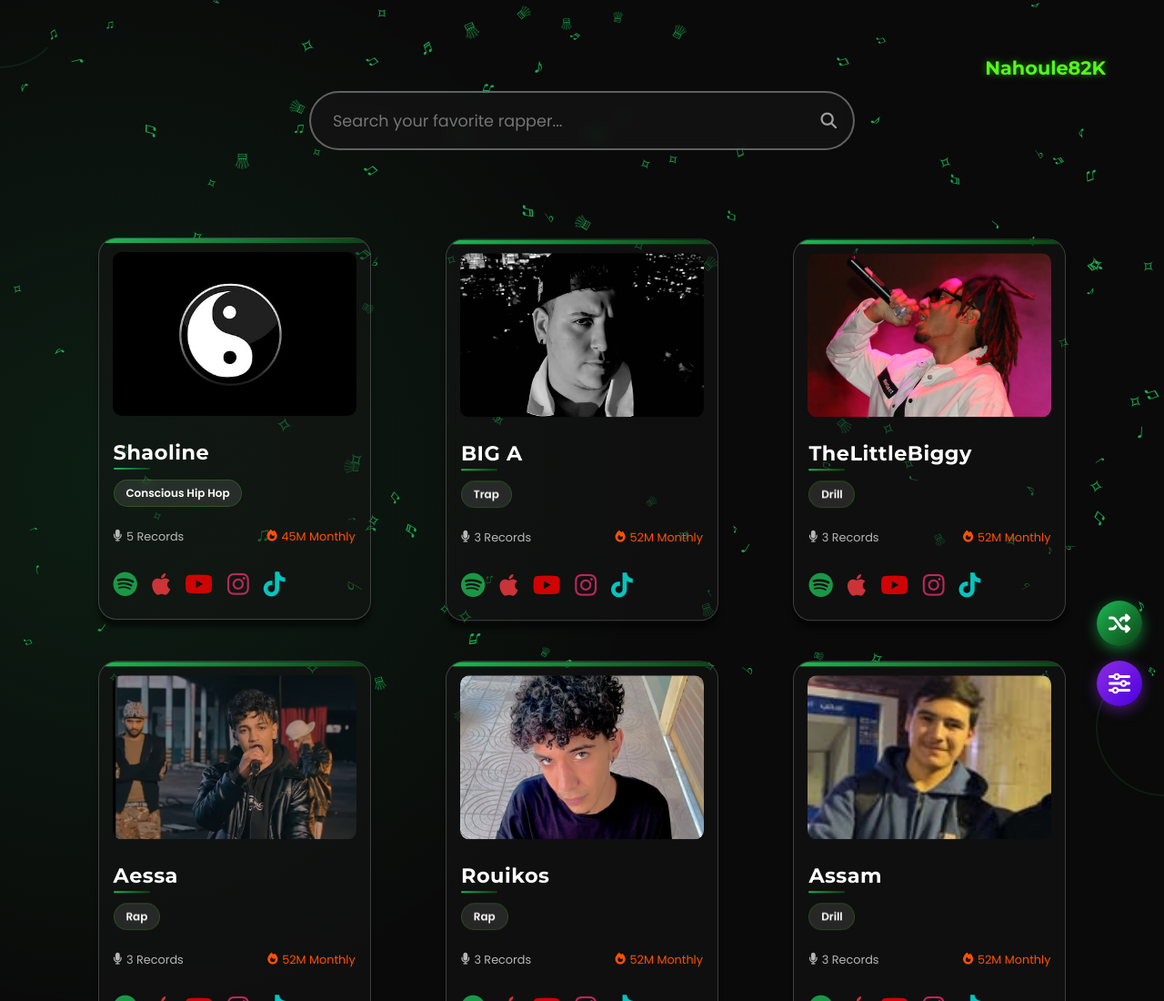
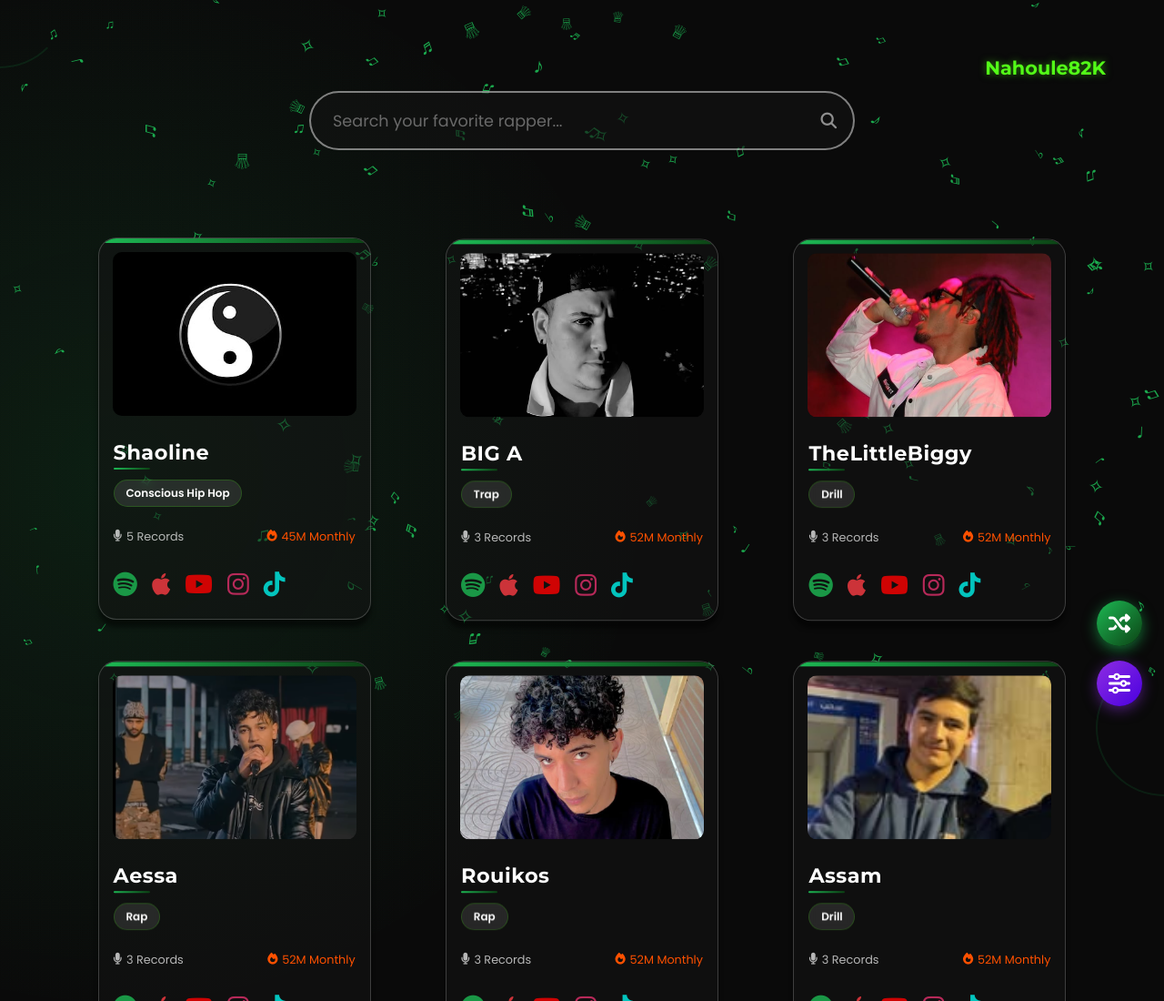
Before and after one commit to elmahdidiab/elmahdidiab.github.io, a plain HTML site: page index.html in a window 1280 px wide. Shown: the top 1100 px of the page at 91% size. Drawn offline with Linux system fonts and the light colour scheme.

Commit message:
Update styles.css

```diff
--- a/styles.css
+++ b/styles.css
@@ -406,13 +406,6 @@ header {
 
 
 
-
-
-
-
-
-
-
 /* SEARCH BAR STYLES */
 .search-container {
     max-width: 600px; /* Wider search bar */
@@ -421,13 +414,14 @@ header {
     position: relative;
     margin-top: 60px;
     margin-bottom: 100px;
+    opacity: 0.9;
 }
 
 .search-bar {
     width: 100%;
     padding: 1.1rem 1.5rem; /* Comfortable padding */
     border-radius: 50px;
-    border: 2px solid rgba(255, 255, 255, 0.337);
+    border: 2px solid rgba(255, 255, 255, 0.525);
     background: rgba(20, 20, 20, 0.7);
     color: white;
     font-size: 1.1rem;
```
